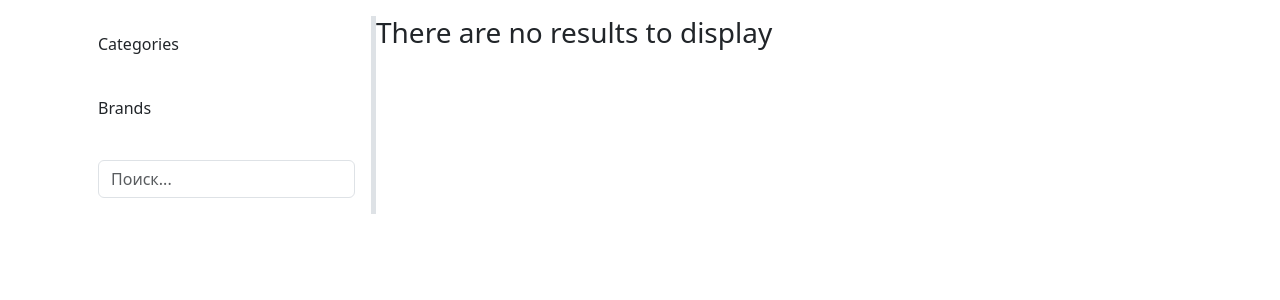
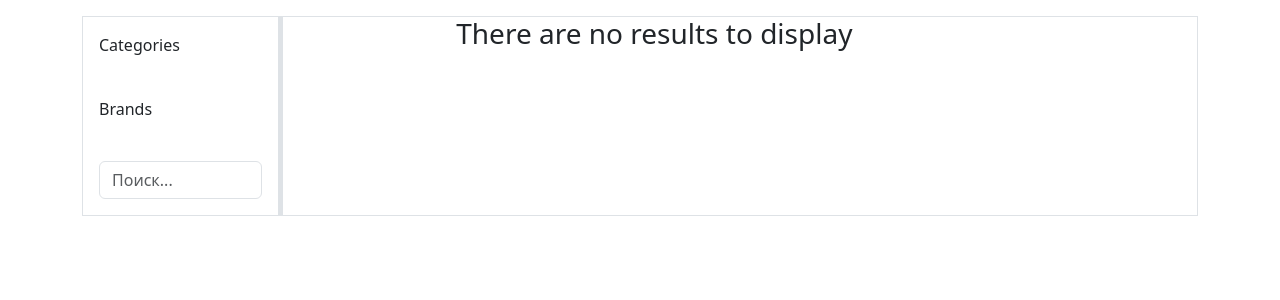
Before and after one commit to VadimScerbatiuc/SurvivalKit, a Django app: page / in a window 1280 px wide. Shown: the part 56-356 px from the top of the page. Run offline with Django 5.2, Linux system fonts and the light colour scheme; data that the repository does not hold is empty; some libraries are stand-ins or nearby versions.

Commit message:
Changed product page styles

```diff
--- a/survival_kit/shop/static/shop/css/style.css
+++ b/survival_kit/shop/static/shop/css/style.css
@@ -77,10 +77,16 @@ body {
 	height: 200px;
 }
 
+.card-element {
+    max-width: 200px;
+    min-width: 200px;
+}
+
+
 .card-description {
 	overflow: hidden;
 	-webkit-box-orient: vertical;
-	-webkit-line-clamp: 6;
+	-webkit-line-clamp: 1;
 	display: -webkit-box;
 }
 
--- a/survival_kit/shop/templates/shop/includes/product_list.html
+++ b/survival_kit/shop/templates/shop/includes/product_list.html
@@ -1,10 +1,10 @@
 {% load shop_tags %}
-<div class="row gy-3" id="id_product_list">
+<div class="row gx-2" id="id_product_list">
     {% if products %}
         {% currency_symbol as currency_symbol %}
         {% for prod in products %}
-        <div class="col-sm-12 col-md-6 col-lg-4">
-            <div class="card rounded-4 shadow-lg border-0 mb-5 h-100">
+        <div class="col-sm-12 col-md-5 col-lg-4 col-xl-3">
+            <div class="card rounded-4 shadow-lg border-0 mb-1 h-100 card-element">
                 <img class="card-img-top border mb-1" {% if prod.main_image %} src="{{ prod.main_image.image.url }} " {%endif %} alt="Card image cap">
                 <div class="card-body d-flex flex-column position-relative">
                     <h4 class="fw-bold card-title">{{ prod.name }}</h4>
@@ -19,7 +19,7 @@
                     <a href="{{ prod.get_absolute_url }}" class=" stretched-link"></a>
                 </div>
                 <div class="card-body">
-                    <button class="btn btn-dark rounded-4 mt-2 mb-4 add_to_cart" id="{{ prod.id }}">
+                    <button class="btn btn-dark rounded-4 mt-2add_to_cart" id="{{ prod.id }}">
                         <i class="fa-solid fa-cart-shopping"></i> Add to cart
                     </button>
                 </div>
--- a/survival_kit/shop/templates/shop/product_page.html
+++ b/survival_kit/shop/templates/shop/product_page.html
@@ -2,9 +2,9 @@
 {% load static %}
 
 {% block content %}
-
-    <div class="d-flex flex-row">
-        <div class="filter-box border-end border-5 p-3">
+<div class="container border">
+    <div class="row">
+        <div class="col-3 col-sm-2 filter-box border-end border-5 p-3">
             <p>Categories</p>
             {% for category in categories %}
                 <div class="form-check">
@@ -27,11 +27,11 @@
             <br>
             <input type="text" class="form-control" id="search-input" placeholder="Поиск..." name="search">
         </div>
-        <div class="">
+        <div class="col-9 col-sm-8">
             {% include 'shop/includes/product_list.html' %}
         </div>
     </div>
-
+</div>
 
 
 {% endblock%}
```
